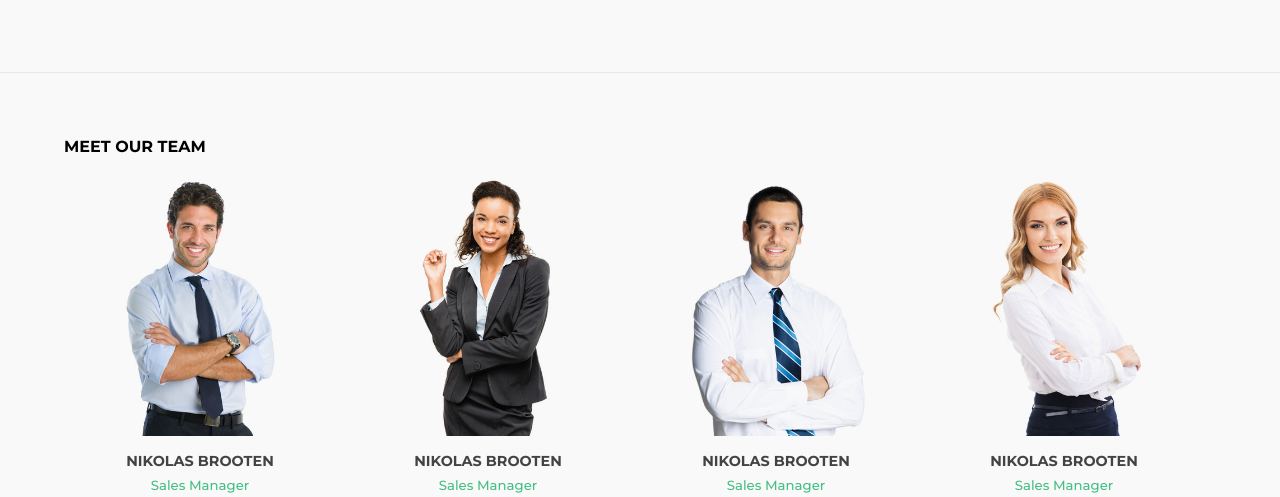
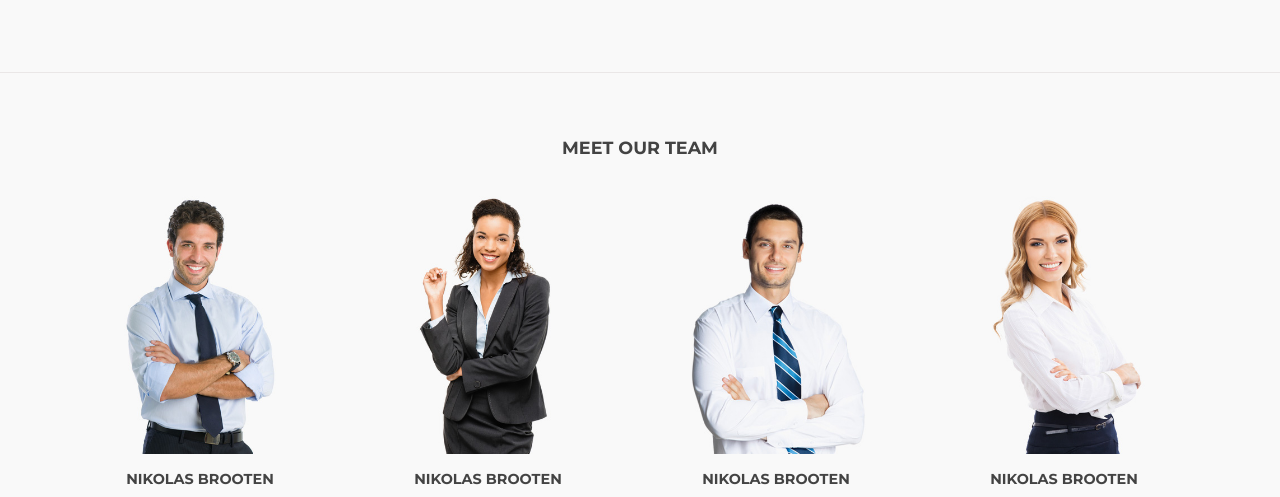
Before and after one commit to mashbd/third_project, a plain HTML site: page index.html in a window 1280 px wide. Shown: the part 3380-3877 px from the top of the page. Drawn offline with Linux system fonts and the light colour scheme.

Commit message:
Update index.html

```diff
--- a/index.html
+++ b/index.html
@@ -201,7 +201,7 @@
 
     <section class="meet">
         <div class="container">
-        <div class="head">
+        <div class="head-2">
             <h4>MEET OUR TEAM</h4>
         </div>
         <div class="employee">
```
